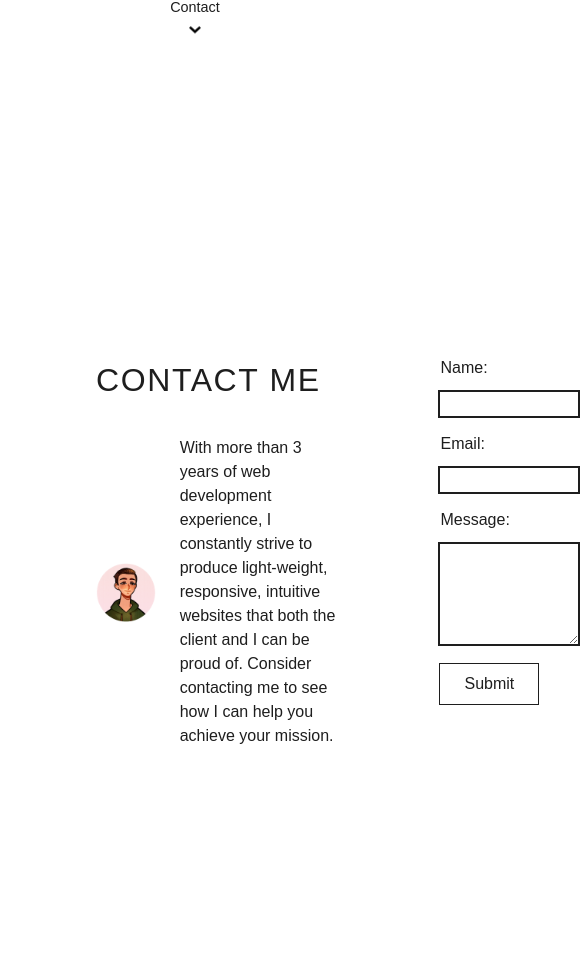
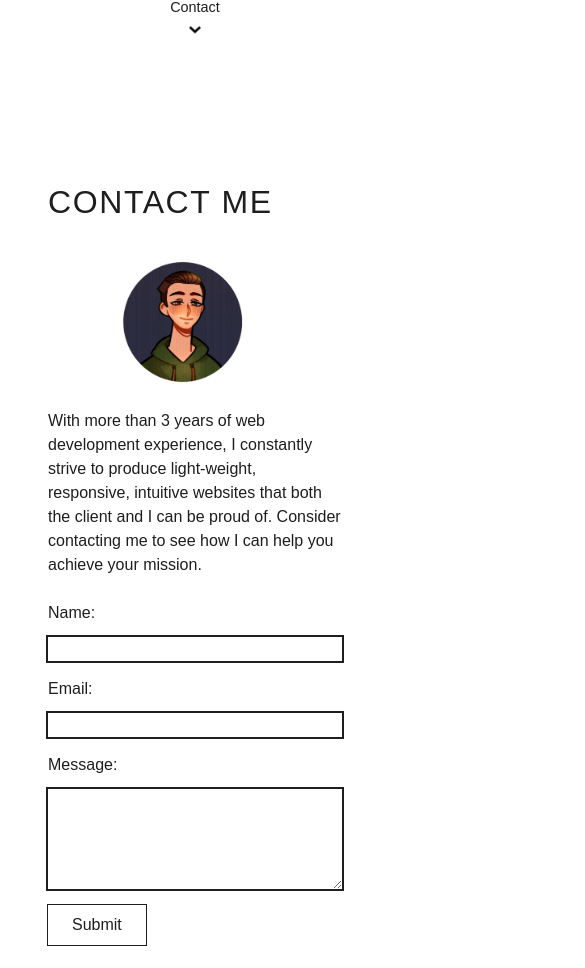
Before and after one commit to evan-chernicky/personal-website, a React (Create React App) app: page / in a window 390 px wide. Shown: the part 4017-4985 px from the top of the page, 585 px wide, since content can reach past the window. Built offline with nearby package versions, Linux system fonts and the light colour scheme; a web font is replaced by a local one.

Commit message:
added mobile styling for contact

```diff
--- a/src/components/Contact.js
+++ b/src/components/Contact.js
@@ -2,6 +2,7 @@ import React, {useState} from 'react'
 import emailjs from '@emailjs/browser';
 import wave from '../assets/wave-bottom.svg'
 import LightAvatar from '../assets/light-avatar.png'
+import DarkAvatar from '../assets/dark-avatar.png'
 
 
 function Contact({isDarkMode}) {
@@ -12,7 +13,12 @@ const fadeIn = isEmailSent ? "opacity-100" : "opacity-0"
 function handleSubmit(e) {
     e.preventDefault()
 
-    emailjs.sendForm("service_ikx0j64", "template_98bodus", e.target,"5cJ8SpL2cm7Z8mIlc")
+    emailjs.sendForm(
+        process.env.REACT_APP_EMAIL_JS_SERVICE_ID,
+        process.env.REACT_APP_EMAIL_JS_TEMPLATE_ID,
+        e.target,
+        process.env.REACT_APP_EMAIL_JS_PUBLIC_KEY
+    )
     .then((result) => {
         if(result.text === "OK") {
             setIsEmailSent(true)
@@ -24,20 +30,19 @@ function handleSubmit(e) {
     e.target.reset()
 }
 
-
   return (
-    <div className="min-h-screen w-full bg-no-repeat bg-cover flex items-center" style={{backgroundImage: `url(${wave})`, backgroundPosition: '50% 32vh'}}>
-        <div className="max-w-5xl flex m-auto bg-white/90 dark:bg-black/90 p-12 dark:text-white text-black rounded-2xl">
-            <div className="px-12">
+    <div className="justify-center min-h-screen w-full bg-no-repeat bg-cover flex items-center" style={{backgroundImage: `url(${wave})`, backgroundPosition: '50% 32vh'}}>
+        <div className="m-6 max-w-5xl flex flex-col md:flex-row m-auto bg-white/90 dark:bg-black/90 p-12 dark:text-white text-black rounded-2xl">
+            <div className="md:px-12">
                 <h2 className="mb-8 text-left text-black dark:text-white text-6xl uppercase tracking-wider tracking-in-expand opacity-0">Contact Me</h2>
-                <div className="flex items-center">
-                    <div className="pr-6">
-                        <img src={LightAvatar} alt="avatar"/>
+                <div className="flex flex-col md:flex-row">
+                    <div className="pr-6 mb-6 mx-auto" style={{maxWidth: "150px"}}>
+                        <img src={isDarkMode ? LightAvatar : DarkAvatar} alt="avatar"/>
                     </div>
                     <p className="text-black dark:text-white">With more than 3 years of web development experience, I constantly strive to produce light-weight, responsive, intuitive websites that both the client and I can be proud of. Consider contacting me to see how I can help you achieve your mission.</p>
                 </div>
             </div>
-            <form onSubmit={(e) => handleSubmit(e)} className="flex flex-col pl-12" style={{minWidth: "35%"}}>
+            <form onSubmit={(e) => handleSubmit(e)} className="flex flex-col md:pl-12 mt-6 md:mt-0" style={{minWidth: "35%"}}>
                 <label htmlFor="name" className="dark:text-white font-medium text-left pb-2">Name:</label>
                 <input
                     type="text"
--- a/src/main.css
+++ b/src/main.css
@@ -557,6 +557,21 @@ Ensure the default browser behavior of the `hidden` attribute.
   margin-right: 3rem;
 }
 
+.mx-3 {
+  margin-left: 0.75rem;
+  margin-right: 0.75rem;
+}
+
+.mx-6 {
+  margin-left: 1.5rem;
+  margin-right: 1.5rem;
+}
+
+.mx-auto {
+  margin-left: auto;
+  margin-right: auto;
+}
+
 .mb-2 {
   margin-bottom: 0.5rem;
 }
@@ -619,6 +634,10 @@ Ensure the default browser behavior of the `hidden` attribute.
 
 .ml-6 {
   margin-left: 1.5rem;
+}
+
+.mt-6 {
+  margin-top: 1.5rem;
 }
 
 .inline-block {
@@ -1626,6 +1645,14 @@ body {
     margin-bottom: 4rem;
   }
 
+  .md\:mt-0 {
+    margin-top: 0px;
+  }
+
+  .md\:flex-row {
+    flex-direction: row;
+  }
+
   .md\:py-14 {
     padding-top: 3.5rem;
     padding-bottom: 3.5rem;
@@ -1640,6 +1667,15 @@ body {
     padding-left: 2.5rem;
     padding-right: 2.5rem;
   }
+
+  .md\:px-12 {
+    padding-left: 3rem;
+    padding-right: 3rem;
+  }
+
+  .md\:pl-12 {
+    padding-left: 3rem;
+  }
 }
 
 @media (min-width: 976px) {
```
Also changed, not shown: src/assets/dark-avatar.png (added), 1 other file (tests, documents, lock files or other folders).
